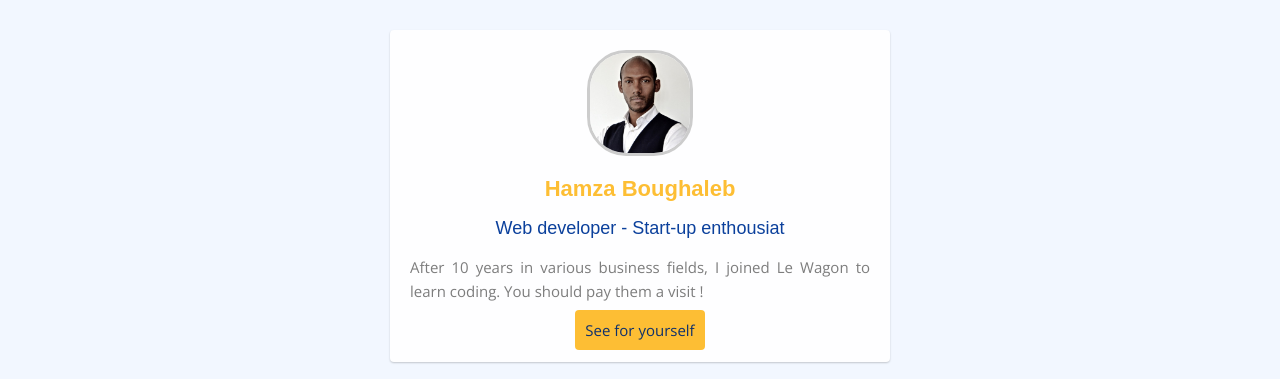
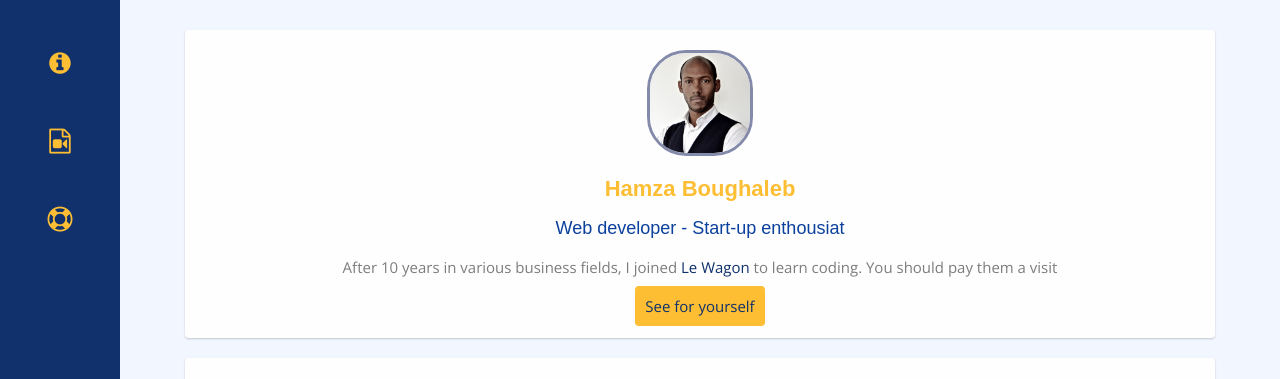
Before and after one commit to hboughaleb/profile, a plain HTML site: page index.html in a window 1280 px wide. Shown: the top 379 px of the page. Drawn offline with nearby package versions, Linux system fonts and the light colour scheme.

Commit message:
side bar set - summary statement centered

```diff
--- a/index.html
+++ b/index.html
@@ -10,14 +10,35 @@
   </head>
 
   <body>
-    <div class="container">
-      <div class="card text-center">
+    <div id="sidebar">
+      <ul>
+        <li>
+          <a href="#summary">
+            <i class="fa fa-info-circle"></i>
+          </a>
+        </li>
+        <li>
+          <a href="#favorite-movies">
+            <i class="fa fa-file-video-o"></i>
+          </a>
+        </li>
+        <li>
+          <a href="#footer">
+            <i class="fa fa-life-ring"></i>
+          </a>
+        </li>
+      </ul>
+    </div>
+    <div id="content">
+      <div class="container-fluid">
+        <div class="card text-center" id="summary">
           <img src="images/profile_pic.jpg" alt="Hamza Boughaleb" id="img-profile" class="img-circle">
           <h1>Hamza Boughaleb</h1>
           <h2>Web developer - Start-up enthousiat</h2>
 
-        <p>
-          After 10 years in various business fields, I joined Le Wagon to learn coding. You should pay them a visit !
+          <p class="text-center">
+            After 10 years in various business fields, I joined <a href="https://www.lewagon.com/fr" target="_blank">Le Wagon</a> to learn coding. You should pay them a visit
+            <br>
           </p>
 
           <a href="https://github.com/hboughaleb" class="btn-orange" target="_blank">See for yourself</a>
@@ -43,7 +64,7 @@
           </ul>
         </div>
 
-      <div class="card text-center">
+        <div class="card text-center" id="favorite-movies">
           <h2>My Favorite movies</h2>
           <table id="movies">
             <tbody>
@@ -84,7 +105,7 @@
           </table>
         </div>
 
-      <div class="card text-center">
+        <div class="card text-center" id="footer">
           <h2>About this page</h2>
           This page has been coded during the <a href="https://lewagon.org/program" target="_blank">FullStack program @LeWagon</a>.
           <ul class="list-inline">
@@ -106,6 +127,6 @@
           </ul>
         </div>
       </div>
-
+    </div>
   </body>
 </html>
--- a/style.css
+++ b/style.css
@@ -46,8 +46,8 @@ a:hover{
 
 /* First simple components */
 
-.container{
-  width: 500px;
+.container-fluid{
+  width: 90%;
   margin: 30px auto;
 }
 .card{
@@ -90,16 +90,68 @@ a:hover{
 #img-profile{
   width: 100px;
   height: 100px;
-  border: 3px solid #cccccc;
+  border: 3px solid #838aaa;
 }
+
 #movies{
   font-weight: 300;
   font-size: 15px;
   line-height: 1.6em;
 }
+
 #movies img{
   width: 80px;
 }
+
+#summary{
+  text-align: center;
+}
+
 #movies td{
   padding: 10px;
 }
+
+#content{
+  margin-left: 120px;
+}
+
+#sidebar {
+  background-color: #10316B;
+  position: fixed;
+  left: 0px;
+  top: 0px;
+  bottom: 0px;
+  width: 120px;
+  text-align: center;
+}
+
+#sidebar ul {
+  list-style: none;
+  padding-left: 0px;
+}
+
+#sidebar li {
+  margin-top:50px;
+  margin-bottom: 50px;
+}
+
+#sidebar a {
+  text-decoration: none;
+  font-size: 25px;
+  color:#FDBE34;
+}
+
+#sidebar a:hover {
+  color: white;
+}
+
+/* Responsive layout behavior */
+
+@media (max-width: 768px) {
+  #content{
+    margin-left: 0px;
+  }
+  #sidebar {
+    display: none;
+  }
+}
```
Lines whose indentation alone changed are shown as unchanged.
